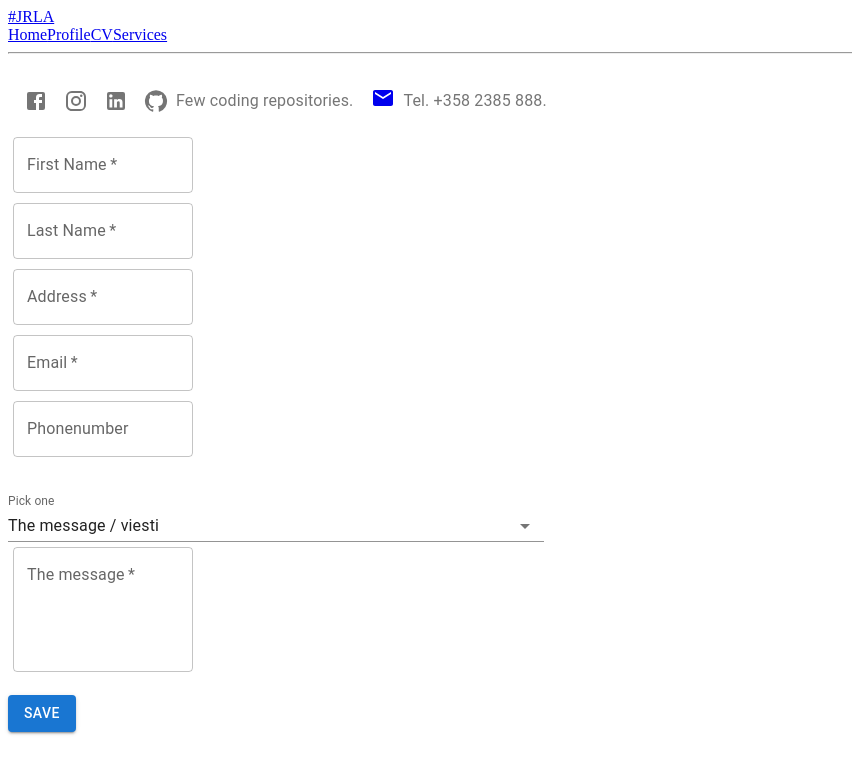
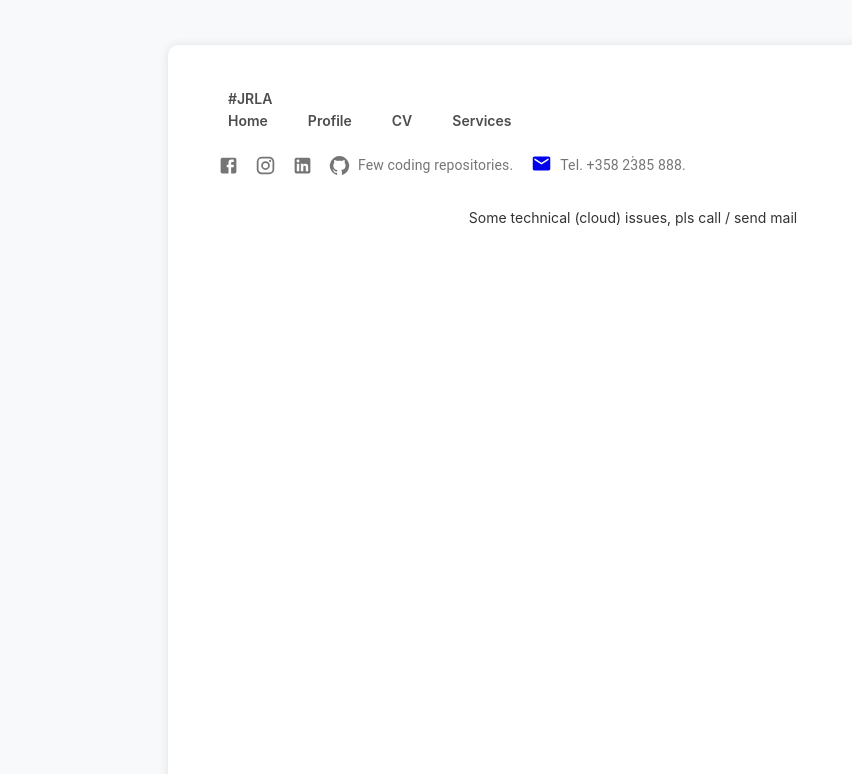
Before and after one commit to JouniR68/CV, a React (Vite) app: page /rent in a window 1280 px wide. Both pictures are taken after a click on the button "WORK OFFER / MESSAGE ?". Shown: the top 774 px of the page, without its empty margins (0-852 px from the left). Built offline with nearby package versions, Linux system fonts and the light colour scheme; no server answers.

Commit message:
tech issues

```diff
--- a/src/components/AddCustomer.jsx
+++ b/src/components/AddCustomer.jsx
@@ -9,23 +9,6 @@ import { db } from "../firebase";
 import { collection, addDoc } from "firebase/firestore";
 import { useNavigate } from "react-router-dom";
 
-/*
-  <TextField
-          style={{ width: "500px", margin: "5px" }}
-          id="description"
-          type="text"
-          label="I need / message:"
-          variant="outlined"
-          required
-          value={data.description}
-          multiline
-          rows={6}
-          onChange={handleChange}
-        />
-        <br />
-*/
-
-
 export default function Quick() {
   const navigate = useNavigate();
 
@@ -33,6 +16,7 @@ export default function Quick() {
   const today = new Date().toISOString().split("T")[0]
   const [data, setData] = useState({ fName: "", lName: "", address: "", email: "", phone: "", firmId: "", description: "", pvm: today });
   const [error, setError] = useState({ error: "" })
+  const [conn, setConn] = useState('Some technical (cloud) issues, pls call / send mail')
 
   const handleChange = (event) => {
     console.log("handleChange")
@@ -86,13 +70,15 @@ export default function Quick() {
           //!emailValid.includes('@') ? "Invalid email" : ""
 
           const itemRef = await addDoc(collection(db, "Firma"), data);
+          alert(itemRef.id)
           console.log("document written with id: ", itemRef.id) + " with data: " + data;
           navigate('/thanks')
         }
 
 
       } catch (e) {
-        console.error("Error adding document ", e);
+        console.error("Error adding document ", e.code);
+        setConn(e.code)
       }
     }
   };
@@ -101,8 +87,8 @@ export default function Quick() {
 
   return (
     <div className="adder">
-
-      <Box
+      {conn != "" && conn}
+      {conn === "" && <Box
         component="form"
         display="flex"
         flexDirection="column"
@@ -224,7 +210,7 @@ export default function Quick() {
         <Button variant="contained" color="primary" onClick={() => save()}>
           SAVE
         </Button>
-      </Box>
+      </Box>}
     </div>
   );
 }
--- a/src/components/Home.jsx
+++ b/src/components/Home.jsx
@@ -7,10 +7,14 @@ export default function Home() {
   const welcomeText = "Welcome to my pages, check out my services and resumes."
   const mobileText = "Welcome to my page, feel free to browse through and post me the message."
 
+
   const handleText = () => {
+    const mediaQuery = console.log(window.matchMedia())
+    console.log(`Media query matches: ${mediaQuery.matches}`);
+
     if (window.matchMedia('(min-resolution: 250dpi)')) {
       setMobileDpi(true)
-    }
+    } else { setMobileDpi(false)}
   }
 
   useEffect(() => {handleText},[])
--- a/src/components/Services.jsx
+++ b/src/components/Services.jsx
@@ -21,8 +21,6 @@ export default function Services() {
   const issueData = JsonData.services.map((j) => {
     return j;
   });
-
-  let rowCounter = 1;
 
   const getCustomerData = () => {
     navigate('/addCustomerData')
--- a/src/index.css
+++ b/src/index.css
@@ -1,4 +1,4 @@
-@media only screen and (max-resolution: 249dpi) and (min-width: 768) {
+@media only screen and (max-resolution: 249dpi) {
   * {
     box-sizing: border-box;
   }
```
